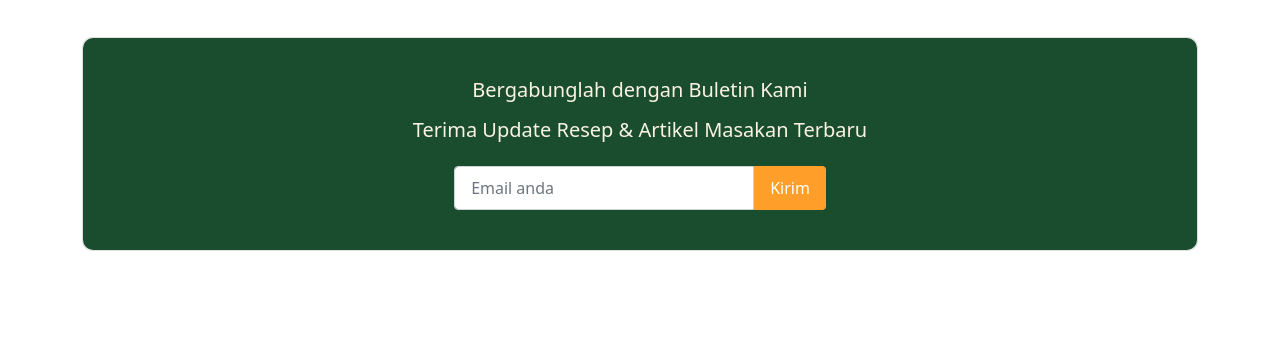
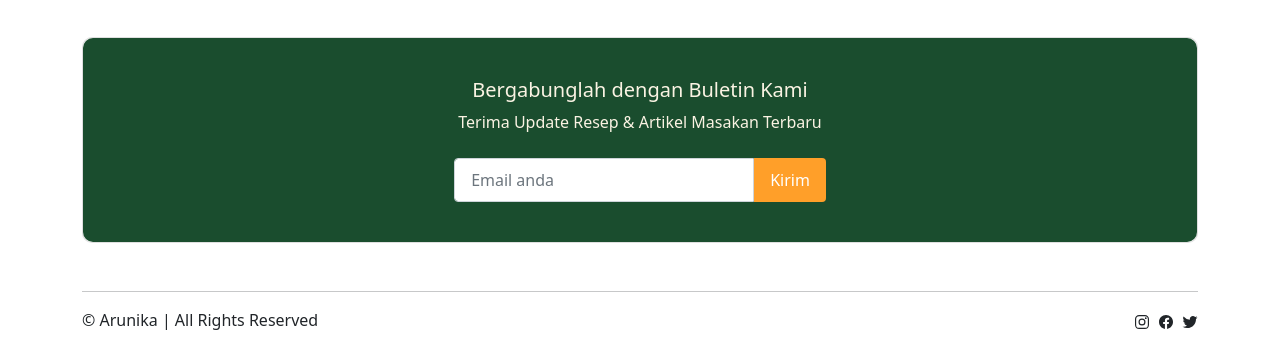
Before and after one commit to shidqiiii/resepku, a React (Create React App) app: page / in a window 1280 px wide. Shown: the part 865-1210 px from the top of the page. Before the commit the page ends 1164 px from the top, so only its background shows below. Built offline with nearby package versions, Linux system fonts and the light colour scheme; no server answers.

Commit message:
create footer

```diff
--- a/src/CSS/App.scss
+++ b/src/CSS/App.scss
@@ -241,10 +241,6 @@ $yellow: #ff9f29;
     color: $peach;
     border-radius: 10px;
 
-    .card-title {
-      line-height: 2.5rem;
-    }
-
     form {
       input[type="search"]::-webkit-search-cancel-button {
         -webkit-appearance: none;
--- a/src/Pages/Home.js
+++ b/src/Pages/Home.js
@@ -1,7 +1,7 @@
 import React, { useState, useEffect } from 'react'
 import { Container, Row, Col, Card, Form, Button } from 'react-bootstrap';
 import { BaseApi } from '../Api/BaseApi';
-import { IoFastFood, IoTime, IoCellular } from 'react-icons/io5';
+import { IoFastFood, IoTime, IoCellular, IoLogoInstagram, IoLogoFacebook, IoLogoTwitter } from 'react-icons/io5';
 
 
 export default function Home() {
@@ -38,7 +38,6 @@ export default function Home() {
 
     return (
         <>
-            {console.log(detailRecipe)}
             <Card className='header'>
                 <Card.Img src="./images/header.png" alt="Card image" />
                 <Card.ImgOverlay className='d-flex align-items-center justify-content-center text-center'>
@@ -103,7 +102,7 @@ export default function Home() {
                 {/* Recipe Highlight */}
                 {detailRecipe.length !== 0 ? (<Card className='highlight-recipe-component'>
                     <Row className="m-2 g-0">
-                        <Col md={5} className='d-flex align-items-center'>
+                        <Col md={4} className='d-flex align-items-center'>
                             <Card.Img src={detailRecipe.thumb} className="img-fluid rounded-start" alt="foto makanan" />
                         </Col>
                         <Col className='d-flex align-items-center ms-3'>
@@ -122,7 +121,8 @@ export default function Home() {
                 {/* newsletter */}
                 <Card className="text-center my-5 newsletter">
                     <Card.Body>
-                        <Card.Title className='my-3 mx-3'>Bergabunglah dengan Buletin Kami <br /> Terima Update Resep & Artikel Masakan Terbaru</Card.Title>
+                        <Card.Title className='mt-3 mb-0'>Bergabunglah dengan Buletin Kami</Card.Title>
+                        <Card.Text className='mb-4'>Terima Update Resep & Artikel Masakan Terbaru</Card.Text>
                         <Form className="d-flex justify-content-center mb-4 mx-3">
                             <Form.Control
                                 type="email"
@@ -132,6 +132,20 @@ export default function Home() {
                         </Form>
                     </Card.Body>
                 </Card>
+
+                {/* Footer */}
+                <div className="footer pb-3">
+                    <hr />
+                    <div className='d-flex justify-content-between align-items-center'>
+                        <Card.Text className='m-0'>&copy; Arunika | All Rights Reserved</Card.Text>
+                        <div>
+                            <IoLogoInstagram className='me-1' />
+                            <IoLogoFacebook className='mx-1' />
+                            <IoLogoTwitter className='ms-1' />
+                        </div>
+                    </div>
+                </div>
+
             </Container>
         </>
     )
```
